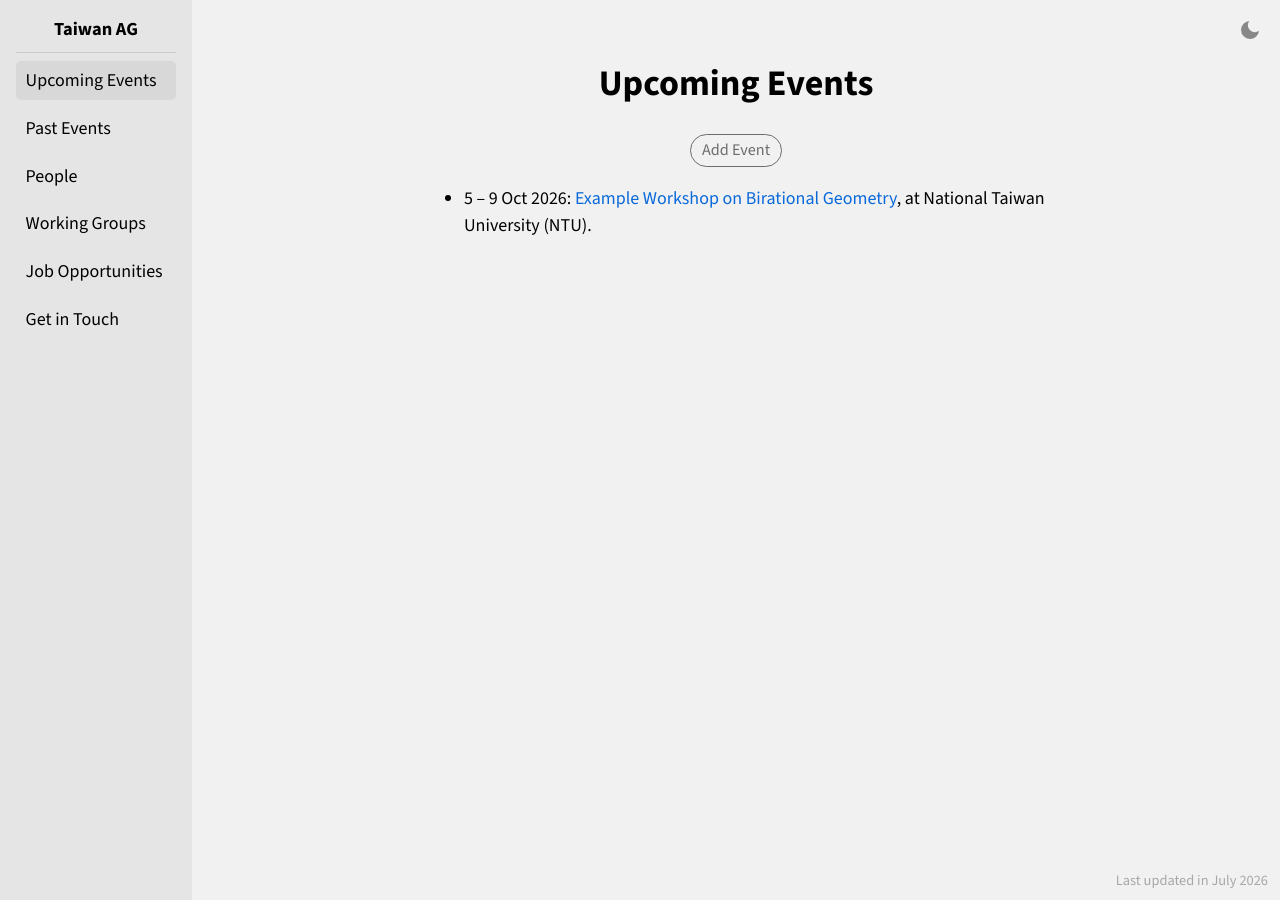
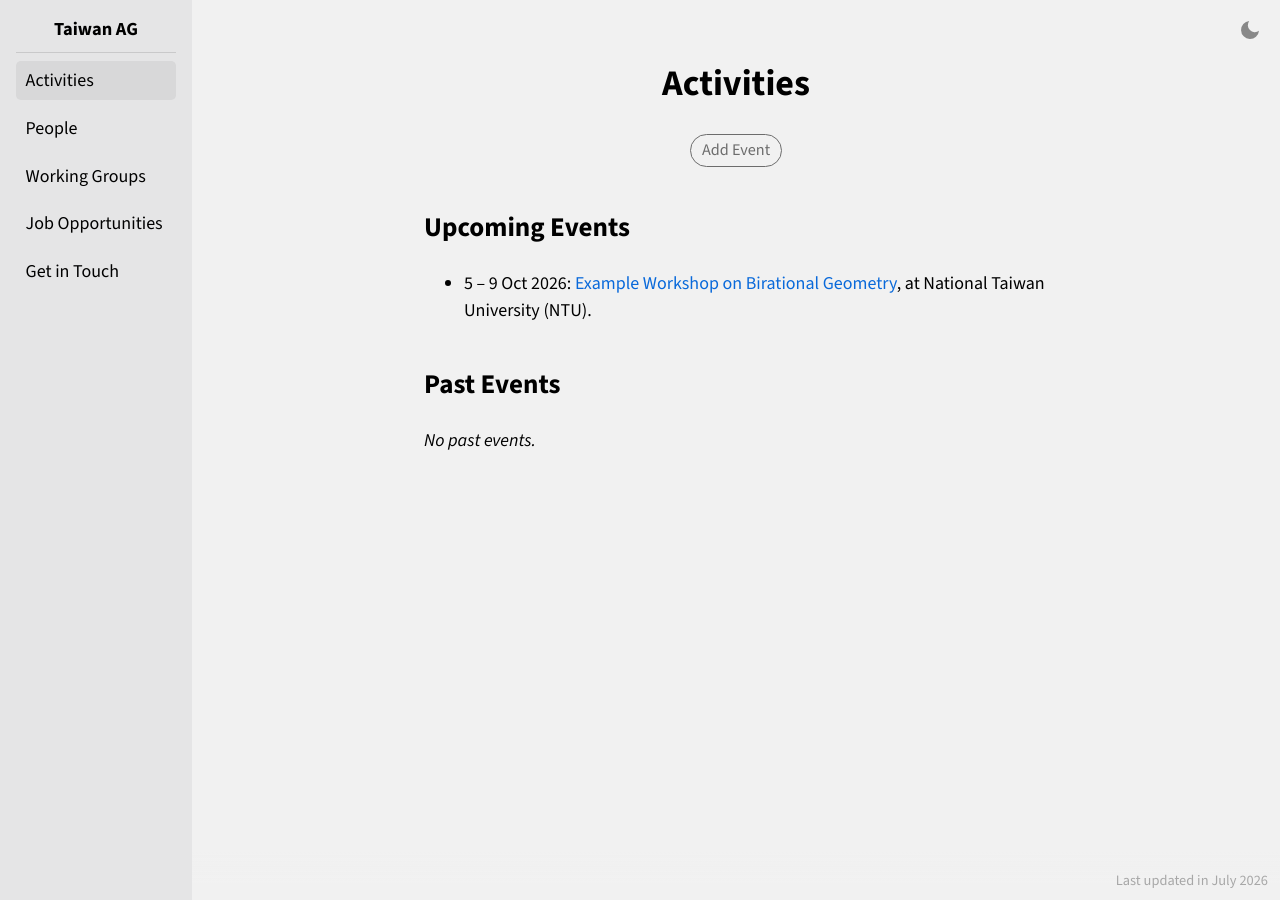
Before and after one commit to taiwan-ag/taiwan-ag.github.io, a Jekyll site: the page built from index.md, in a window 1280 px wide. Built offline with Jekyll 4.4.1, drawn with Linux system fonts in a browser that asks for light colours.

Commit message:
Merge Upcoming and Past events into a single Activities page
Combines both sections onto the homepage instead of splitting them
across / and /past-events/, and updates nav and docs accordingly.

Co-Authored-By: Claude Sonnet 5 <noreply@anthropic.com>
Claude-Session: https://claude.ai/code/session_01CDqFb2Z8FMf5rmCnQRfzqs

```diff
--- a/_includes/events-list.html
+++ b/_includes/events-list.html
@@ -1,5 +1,6 @@
 {%- comment -%}
 Renders a <ul> of events bucketed by date, driven by site.data.events.
+Included twice on the Activities page (homepage), once per section.
 Parameters:
   events - required, a list of event hashes (title, institution, start,
            end [optional], url [optional])
--- a/_includes/header.html
+++ b/_includes/header.html
@@ -13,8 +13,7 @@
 <nav id="site-nav" class="site-nav" aria-label="Main navigation">
   <div class="site-name sidebar-name">{{ site.short_title }}</div>
   <hr class="sidebar-divider">
-  <a href="{{ '/' | relative_url }}"{% if page.url == '/' %} class="active"{% endif %}>Upcoming Events</a>
-  <a href="{{ '/past-events/' | relative_url }}"{% if page.url == '/past-events/' %} class="active"{% endif %}>Past Events</a>
+  <a href="{{ '/' | relative_url }}"{% if page.url == '/' %} class="active"{% endif %}>Activities</a>
   <a href="{{ '/people/' | relative_url }}"{% if page.url == '/people/' %} class="active"{% endif %}>People</a>
   <a href="{{ '/working-groups/' | relative_url }}"{% if page.url == '/working-groups/' %} class="active"{% endif %}>Working Groups</a>
   <a href="{{ '/job-opportunities/' | relative_url }}"{% if page.url == '/job-opportunities/' %} class="active"{% endif %}>Job Opportunities</a>
--- a/index.md
+++ b/index.md
@@ -1,11 +1,17 @@
 ---
 layout: default
-title: Upcoming Events
+title: Activities
 permalink: /
 ---
 
-# Upcoming Events
+# Activities
 
 [Add Event](https://github.com/taiwan-ag/taiwan-ag.github.io/issues/new?template=add-event.yml){: .button }
 
+## Upcoming Events
+
 {% include events-list.html events=site.data.events mode="upcoming" %}
+
+## Past Events
+
+{% include events-list.html events=site.data.events mode="past" %}
```
Also changed, not shown: past-events.md (deleted, +0 -9 lines), README.md.
